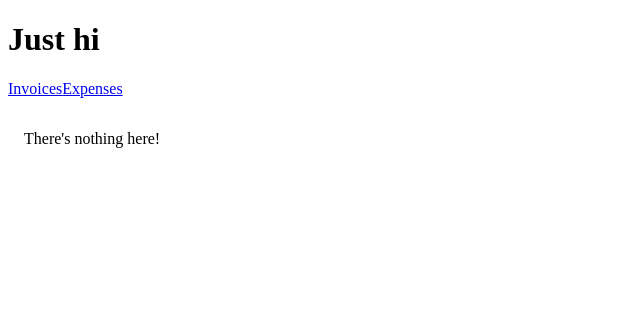
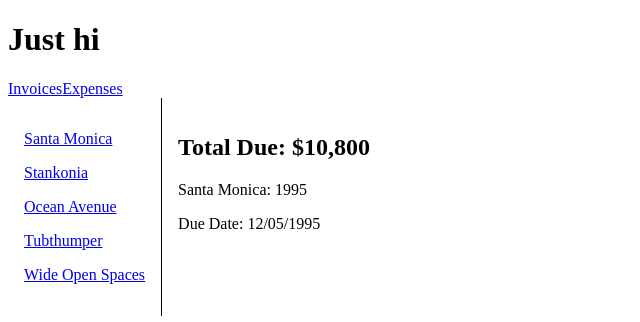
Before and after one commit to m4yer/beanix-ui, a React (Create React App) app: page /invoices/1995 in a window 1280 px wide. Shown: the top 322 px of the page, without its empty margins (0-640 px from the left). Built offline with nearby package versions, Linux system fonts and the light colour scheme.

Commit message:
react-router:
- <Outlets/> revised
- URL parameter (:invoiceId) for <Route/>

```diff
--- a/src/data.js
+++ b/src/data.js
@@ -34,3 +34,9 @@
 export function getInvoices() {
     return invoices;
 }
+
+export function getInvoice(number) {
+    return invoices.find(
+        (invoice) => invoice.number === number
+    );
+}
--- a/src/index.js
+++ b/src/index.js
@@ -3,6 +3,7 @@
 import {BrowserRouter, Route, Routes,} from "react-router-dom";
 import Expenses from "./routes/expenses";
 import Invoices from "./routes/invoices";
+import Invoice from "./routes/invoice";
 
 const root = ReactDOM.createRoot(document.getElementById('root'));
 root.render(
@@ -10,7 +11,9 @@
         <Routes>
             <Route path="/" element={<App/>}>
                 <Route path="expenses" element={<Expenses/>}/>
-                <Route path="invoices" element={<Invoices/>}/>
+                <Route path="invoices" element={<Invoices/>}>
+                    <Route path=":invoiceId" element={<Invoice/>}/>
+                </Route>
                 <Route path="*" element={
                     <main style={{padding: "1rem"}}>
                         <p>There's nothing here!</p>
--- /dev/null
+++ b/src/routes/invoice.jsx
@@ -0,0 +1,16 @@
+import {useParams} from "react-router-dom";
+import {getInvoice} from "../data";
+
+export default function Invoice() {
+    let params = useParams();
+    let invoice = getInvoice(parseInt(params.invoiceId, 10));
+    return (
+        <main style={{padding: "1rem"}}>
+            <h2>Total Due: {invoice.amount}</h2>
+            <p>
+                {invoice.name}: {invoice.number}
+            </p>
+            <p>Due Date: {invoice.due}</p>
+        </main>
+    );
+}
--- a/src/routes/invoices.jsx
+++ b/src/routes/invoices.jsx
@@ -1,10 +1,10 @@
 import {getInvoices} from "../data";
-import {Link} from "react-router-dom";
+import {Link, Outlet} from "react-router-dom";
 
 export default function Invoices() {
     let invoices = getInvoices();
     return (
-        <div style={{ display: "flex" }}>
+        <div style={{display: "flex"}}>
             <nav
                 style={{
                     borderRight: "solid 1px",
@@ -13,7 +13,7 @@
             >
                 {invoices.map((invoice) => (
                     <Link
-                        style={{ display: "block", margin: "1rem 0" }}
+                        style={{display: "block", margin: "1rem 0"}}
                         to={`/invoices/${invoice.number}`}
                         key={invoice.number}
                     >
@@ -21,6 +21,7 @@
                     </Link>
                 ))}
             </nav>
+            <Outlet/>
         </div>
     );
 }
```
